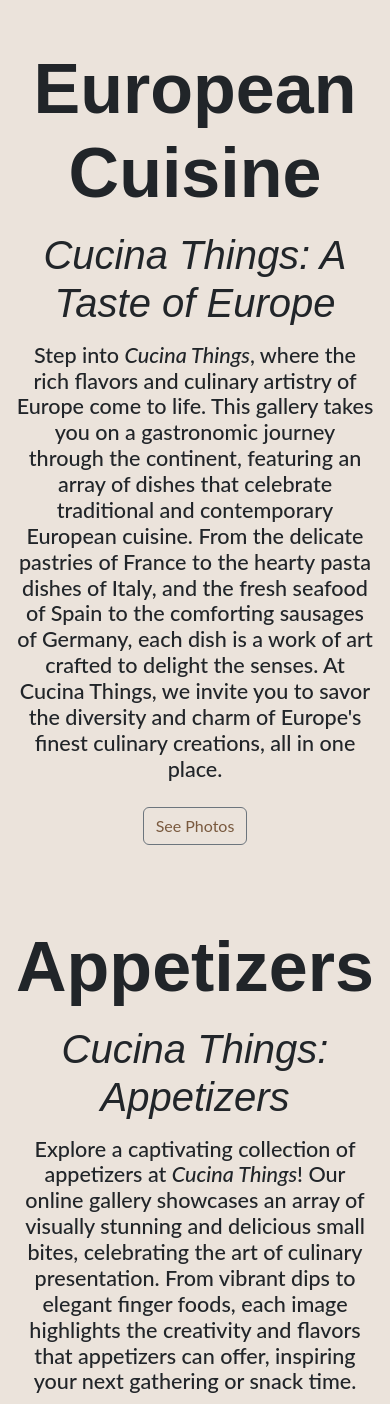
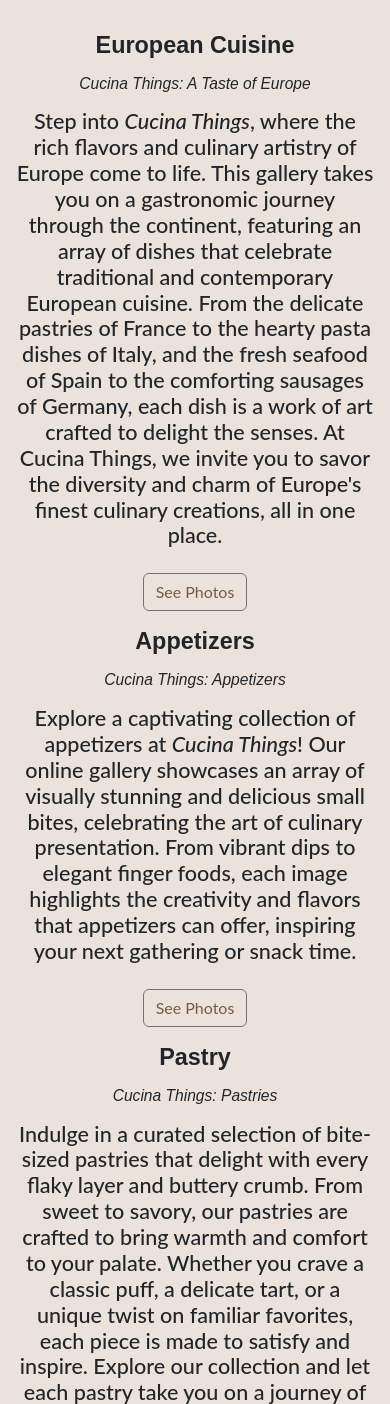
Before and after one commit to denisegabrielle/denisegabrielle.github.io, a PHP site: page /projects/activity6/categories.html in a window 390 px wide. Shown: the part 1473-2877 px from the top of the page. Run offline with PHP 8.4, Linux system fonts and the light colour scheme; some web fonts are replaced; grey boxes are pictures that could not be loaded.

Commit message:
changes for responsiveness

```diff
--- a/projects/activity6/categories.html
+++ b/projects/activity6/categories.html
@@ -69,8 +69,7 @@
                         <div class="thumbnail">
                             <a href="#section-1" title="European Cuisine" class="d-block position-relative">
                                 <img class="thumbnail-image rounded-5 mx-auto w-100"
-                                    src="foodImgs/EuropeanCuisine/Pesto Fettuccine.jpg"
-                                    alt="Pesce all’acqua pazza">
+                                    src="foodImgs/EuropeanCuisine/Pesto Fettuccine.jpg" alt="Pesce all’acqua pazza">
                                 <div class="thumbnail-overlay">
                                     <div class="thumbnail-title">European Cuisine</div>
                                 </div>
@@ -103,15 +102,12 @@
             </div>
 
             <section id="section-1">
-                <div class="container mt-3 pt-5">
-                    <div class="contaner-texts">
-                        <h1 class="text-title" style="font-size: 70px;">European Cuisine</h1>
-                    </div>
-                </div>
+
                 <div class="container">
+                    <h1 class="text-title mt-5">European Cuisine</h1>
                     <div class="row">
                         <div class="col-12 p-3 rounded-5">
-                            <h1 class="text-subtitle mb-3" style="font-size: 40px;"><i>Cucina Things: A Taste of
+                            <h1 class="text-subtitle mb-3"><i>Cucina Things: A Taste of
                                     Europe</i></h1>
                             <h4>Step into <i>Cucina Things</i>, where the rich flavors and culinary artistry of Europe
                                 come to
@@ -140,15 +136,11 @@
             </section>
 
             <section id="section-2">
-                <div class="container mt-3 pt-5">
-                    <div class="contaner-texts">
-                        <h1 class="text-title" style="font-size: 70px;">Appetizers</h1>
-                    </div>
-                </div>
                 <div class="container">
                     <div class="row">
+                        <h1 class="text-title">Appetizers</h1>
                         <div class="col-12 p-3 rounded-5">
-                            <h1 class="text-subtitle mb-3" style="font-size: 40px;"><i>Cucina Things: Appetizers</i>
+                            <h1 class="text-subtitle mb-3"><i>Cucina Things: Appetizers</i>
                             </h1>
                             <h4>Explore a captivating collection of appetizers at <i>Cucina Things</i>! Our online
                                 gallery
@@ -169,15 +161,11 @@
             </section>
 
             <section id="section-3">
-                <div class="container mt-3 pt-5">
-                    <div class="contaner-texts">
-                        <h1 class="text-title" style="font-size: 70px;">Pastry</h1>
-                    </div>
-                </div>
                 <div class="container">
                     <div class="row">
+                        <h1 class="text-title">Pastry</h1>
                         <div class="col-12 p-3 rounded-5">
-                            <h1 class="text-subtitle mb-3" style="font-size: 40px;"><i>Cucina Things: Pastries</i></h1>
+                            <h1 class="text-subtitle mb-3"><i>Cucina Things: Pastries</i></h1>
                             <h4>Indulge in a curated selection of bite-sized pastries that delight with every flaky
                                 layer and
                                 buttery crumb. From sweet to savory, our pastries are crafted to bring warmth and
@@ -198,11 +186,10 @@
                 </div>
             </section>
 
-            <section id="section-4">
             <div class="container">
                 <div class="row">
                     <div class=" col-12 mt-5 p-3 rounded-5">
-                            <h1 class="text-subtitle mb-3" style="font-size: 40px;"><b>Featured Knives</b></h1>
+                        <h1 class="text-subtitle mb-3"><b>Featured Knives</b></h1>
                         <h4>These two knives are the backbone of every dish, each with a unique purpose that
                             complements the
                             other.
@@ -226,16 +213,14 @@
                     </div>
                 </div>
             </div>
-            </section>
 
-            <section id="section-5 px-3">
             <div class="container">
                 <div class="row">
                     <div class="col-12 mt-5 p-3 rounded-5">
-                            <h1 class="text-subtitle mb-3" style="font-size: 40px;"><b>Short Clips</b></h1>
+                        <h1 class="text-subtitle mb-3"><b>Short Clips</b></h1>
                     </div>
                 </div>
-                    <div class="row mt-5">
+                <div class="row mt-5 mx-4">
                     <div class="col-12 col-sm-6 col-md-3 col-l-3 col-xl-3 ">
                         <video playsinline loop muted class="video-item" id="video1" onmouseover="pause('video1')"
                             onmouseout="play('video1')">
@@ -262,7 +247,6 @@
                     </div>
                 </div>
             </div>
-            </section>
 
             <div id="lightbox" class="lightbox" style="display: none;">
                 <span class="close" onclick="closeLightbox()">&times;</span>
--- a/projects/activity6/style.css
+++ b/projects/activity6/style.css
@@ -1,11 +1,6 @@
-* {
-    box-sizing: border-box;
-}
-
 body {
     background-color: #EBE3DB;
     font-family: "Lato", sans-serif;
-    margin: 0;
     overflow-x: hidden;
 }
 
@@ -13,6 +8,15 @@ body {
     position: relative;
     width: 100vw;
     height: 100vh;
+}
+
+.centered {
+    position: absolute;
+    top: 50%;
+    left: 50%;
+    transform: translate(-50%, -50%);
+    text-align: center;
+    width: 100%;
 }
 
 .bg-image {
@@ -35,18 +39,9 @@ body {
     color: #EBE3DB;
 }
 
-.centered {
-    position: absolute;
-    top: 50%;
-    left: 50%;
-    transform: translate(-50%, -50%);
-    text-align: center;
-    width: 100%;
-}
-
 .text-title {
     font-family: 'Playfair Display SC', sans-serif;
-    font-size: 100px;
+    font-size: 6vw;
     font-weight: bold;
     margin: 0;
     padding: 0;
@@ -65,7 +60,7 @@ body {
 
 .text-subtitle {
     font-family: 'Playfair Display', sans-serif;
-    font-size: 80px;
+    font-size: 4vw;
 }
 
 .text-subtitle-home {
```
Also changed, not shown: projects/activity5/index.html (+8 -5 lines). Lines whose indentation alone changed are shown as unchanged.
